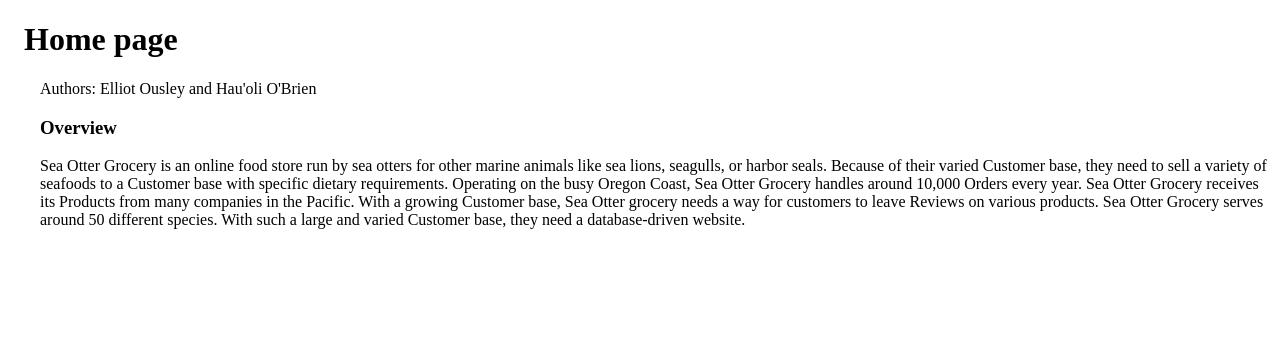
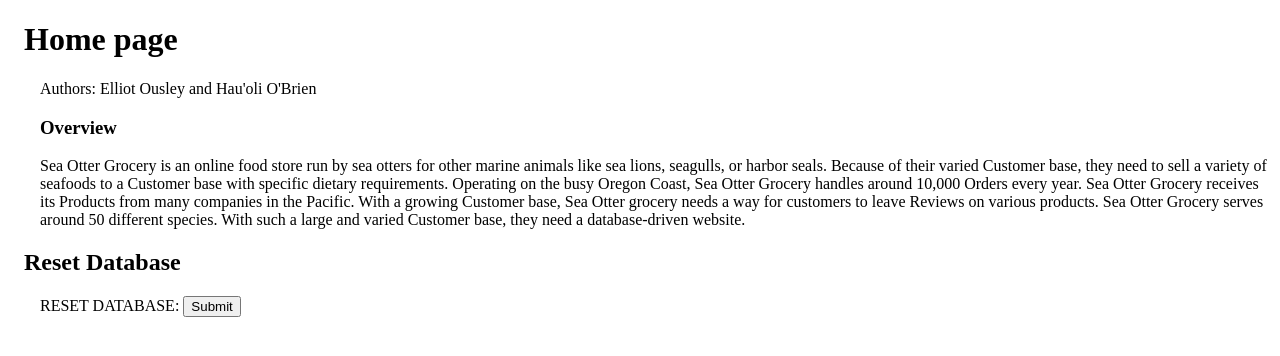
Before and after one commit to ElliotOusley/DamDataMinersTeam75, a Flask app: page / in a window 1280 px wide. Shown: the part 58-414 px from the top of the page. Run offline with Flask 3, Linux system fonts and the light colour scheme; some libraries are stand-ins or nearby versions.

Commit message:
Resetting is now functional

```diff
--- a/Website/app.py
+++ b/Website/app.py
@@ -1,4 +1,4 @@
-from flask import Flask, render_template, request, redirect
+from flask import Flask, render_template, request, redirect, url_for
 import database.db_connector as db
 
 PORT = 54535
@@ -167,6 +167,30 @@ def reviews():
         if "dbConnection" in locals() and dbConnection:
             dbConnection.close()
 
+@app.route("/home/reset", methods=["POST"])
+def reset_data():
+    try:
+        dbConnection = db.connectDB()  # Open our database connection
+        cursor = dbConnection.cursor()
+
+        query1 = "CALL ResetAll();"
+
+        cursor.execute(query1)
+
+        cursor.nextset()
+
+        dbConnection.commit()
+
+        print(f"Database successfully reset")
+
+        return redirect(url_for("home"))
+
+    except Exception as e:
+        print(f"Error occured when attempting reset", 500)
+    finally:
+        if "dbConnection" in locals() and dbConnection:
+            dbConnection.close()
+
 
 ## CUSTOMERS
 @app.route("/customers/create", methods=["POST"])
@@ -294,5 +318,10 @@ def delete_customers():
             dbConnection.close()
 
 
+
+
+
+
+
 if __name__ == "__main__":
     app.run(port=PORT, debug=True)
--- a/Website/templates/home.j2
+++ b/Website/templates/home.j2
@@ -17,4 +17,12 @@
     varied Customer base, they need a database-driven website. </p>
 </div>
 
+{# RESET BUTTON #}
+<h2>Reset Database</h2>
+<form class="cuForm" id="reset_database_form" method="POST" action="/home/reset">
+
+  <label for="reset_database">RESET DATABASE: </label>
+    <input type="submit" name="reset_database" id="reset_database">
+</form>
+
 {% endblock %}
```
Also changed, not shown: Website/SQL/PL.SQL (+17 -15 lines).
